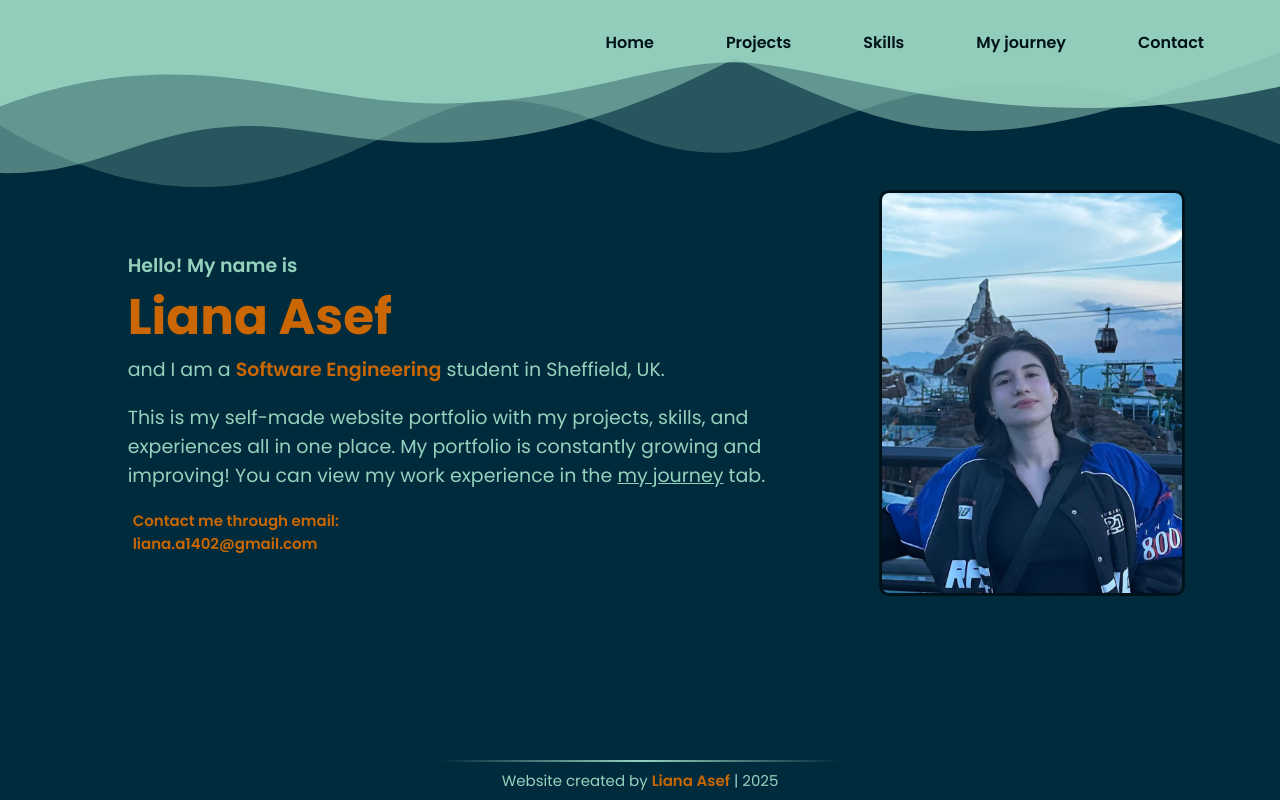
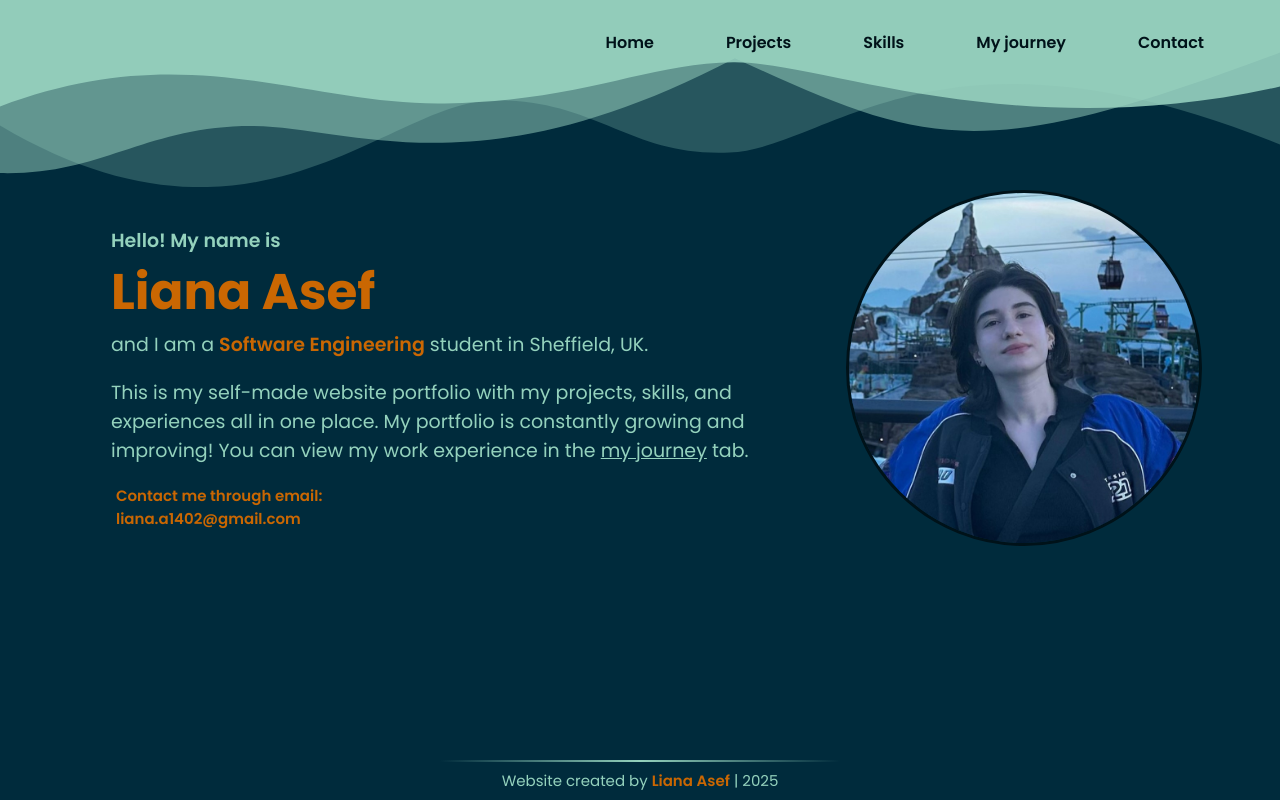
Before and after one commit to liana1402/Personal-Portfolio, a PHP site: page / in a window 1280 px wide. Run offline with PHP 8.4, Linux system fonts and the light colour scheme.

Commit message:
Convert profile image to circle

```diff
--- a/styles/mobile.css
+++ b/styles/mobile.css
@@ -144,13 +144,13 @@ body ul{
     height: 100%;
     margin: 20px 0;
     border: 3px solid #001219;
-    border-radius: 10px;
+    border-radius: 100%;
     transition: 0.4s;
 }
 .index-body-container .image{
     display: flex;
     justify-content: center;
-    width: 300px;
+    max-width: 350px;
 }
 .about-me{
     padding: 0 20px;
```
Also changed, not shown: images/FullFace.jpg, images/IR.svg (deleted).
